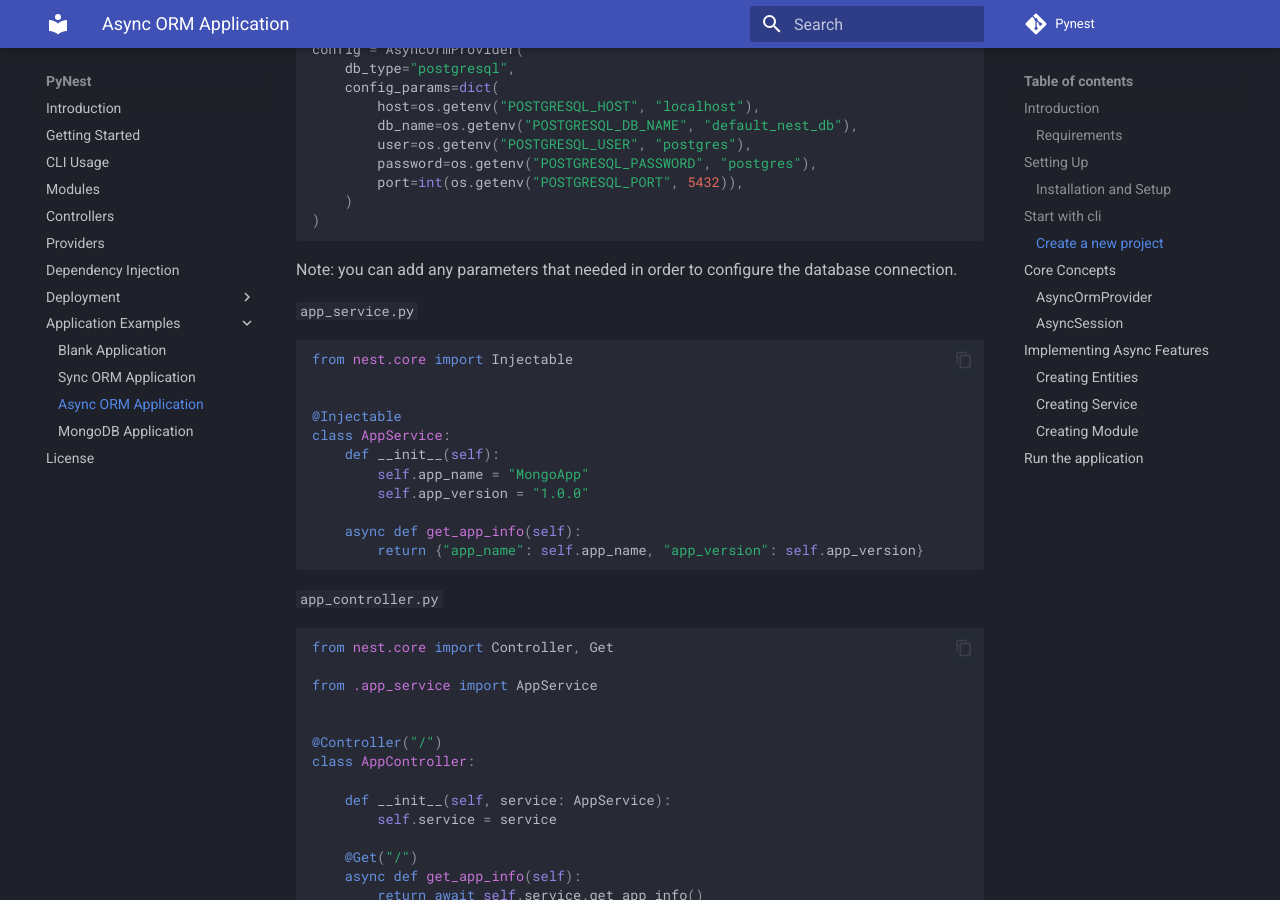
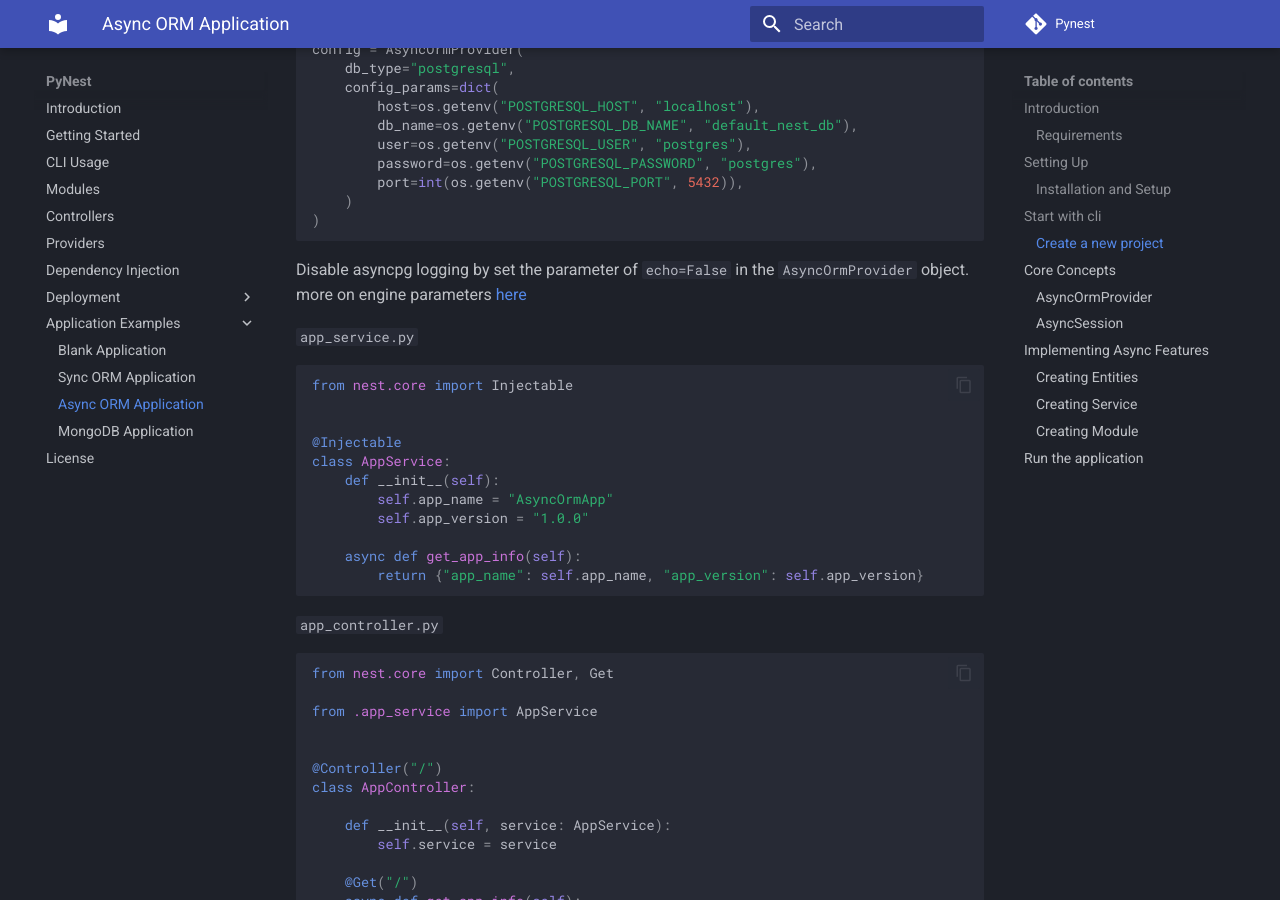
Before and after one commit to PythonNest/PyNest, an MkDocs documentation site: the page built from docs/async_orm.md, in a window 1280 px wide and 900 px high, scrolled down 1907 px. Built offline with MkDocs 1.6.1 and Material for MkDocs 9.7.7, drawn with Linux system fonts in a browser that asks for light colours; comment, search, counter and statistics services are not loaded.

Commit message:
add echo as an extra param to allow disabling logs from db (#71)

````diff
--- a/docs/async_orm.md
+++ b/docs/async_orm.md
@@ -94,9 +94,11 @@ config = AsyncOrmProvider(
 )
 ```
 
-Note: you can add any parameters that needed in order to configure the database connection.
+Disable asyncpg logging by set the parameter of `echo=False` in the `AsyncOrmProvider` object.
+more on engine parameters [here](https://docs.sqlalchemy.org/en/20/core/engines.html)
 
 `app_service.py`
+
 ```python
 from nest.core import Injectable
 
@@ -104,7 +106,7 @@ from nest.core import Injectable
 @Injectable
 class AppService:
     def __init__(self):
-        self.app_name = "MongoApp"
+        self.app_name = "AsyncOrmApp"
         self.app_version = "1.0.0"
 
     async def get_app_info(self):
@@ -112,6 +114,7 @@ class AppService:
 ```
 
 `app_controller.py`
+
 ```python
 from nest.core import Controller, Get
 
@@ -168,8 +171,10 @@ async def startup():
     await config.create_all()
 ```
 
-`@Module(...)`: This is a decorator that defines a module. In PyNest, a module is a class annotated with a `@Module()` decorator.
-The imports array includes the modules required by this module. In this case, ExampleModule is imported. The controllers and providers arrays are empty here, indicating this module doesn't directly provide any controllers or services.
+`@Module(...)`: This is a decorator that defines a module. In PyNest, a module is a class annotated with a `@Module()`
+decorator.
+The imports array includes the modules required by this module. In this case, ExampleModule is imported. The controllers
+and providers arrays are empty here, indicating this module doesn't directly provide any controllers or services.
 
 `PyNestFactory.create()` is a command to create an instance of the application.
 The AppModule is passed as an argument, which acts as the root module of the application.
@@ -188,8 +193,6 @@ other parameters for efficient database access.
 
 AsyncSession from sqlalchemy.ext.asyncio is used for executing asynchronous database operations. It is essential for
 leveraging the full capabilities of SQLAlchemy 2.0 in an async environment.
-
-
 
 ## Implementing Async Features
 
@@ -306,10 +309,11 @@ from sqlalchemy.ext.asyncio import AsyncSession
 @Controller("examples")
 class ExamplesController:
 
-   def __init__(self, service: ExamplesService):
+    def __init__(self, service: ExamplesService):
         self.service = service
 
     @Get("/")
+
     async def get_examples(self, session: AsyncSession = Depends(config.get_db)):
         return await self.service.get_examples(session)
 
@@ -331,10 +335,11 @@ from .examples_model import Examples
 @Controller("examples")
 class ExamplesController:
 
-   def __init__(self, service: ExamplesService):
+    def __init__(self, service: ExamplesService):
         self.service = service
 
     @Get("/")
+
     async def get_examples(self):
         return await self.service.get_examples()
 
````
Also changed, not shown: 1 other file.
